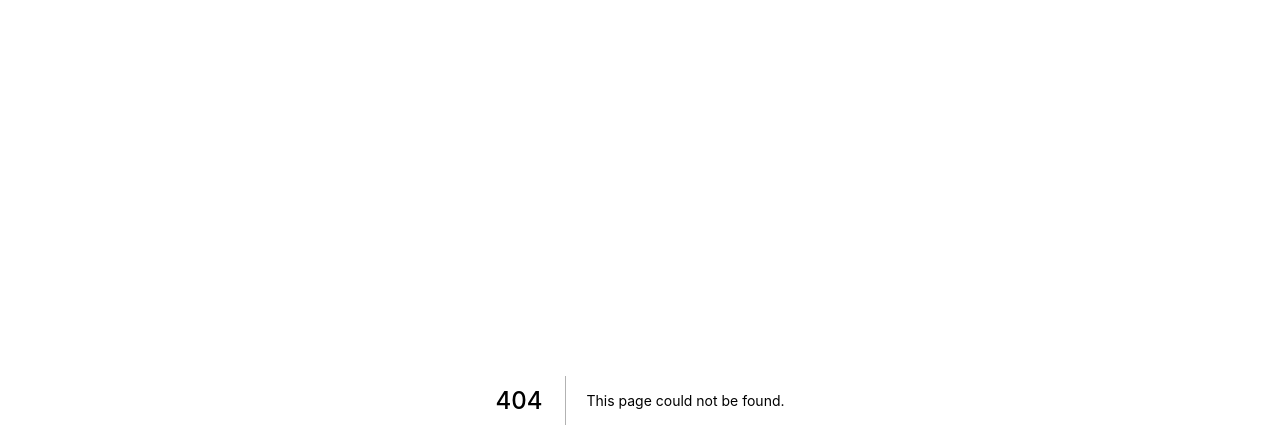
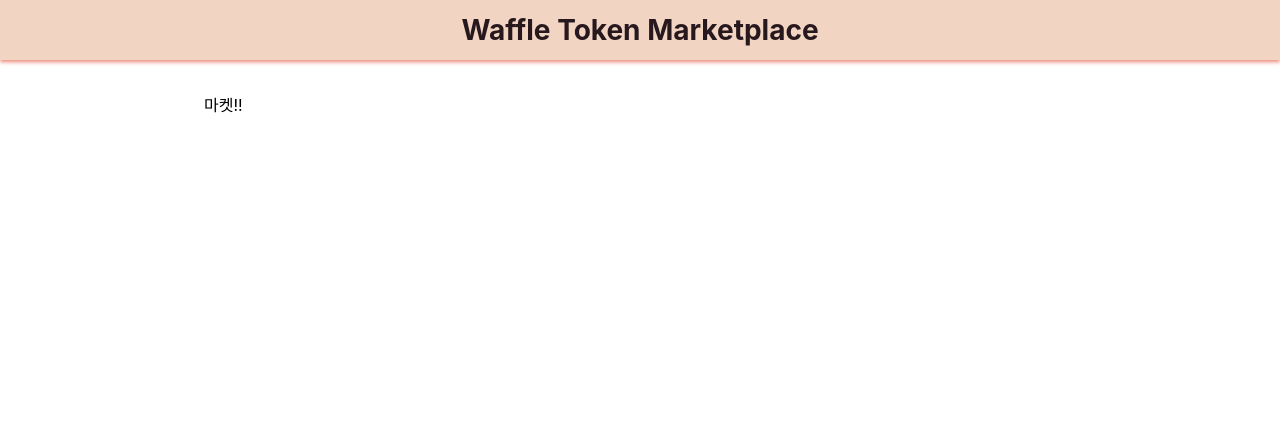
Before and after one commit to wafflestudio/smart-contract, a Next.js app in the folder marketplace_front/: page /market in a window 1280 px wide. Before the commit this address had no page. Shown: the top 448 px of the page. Built offline with nearby package versions, Linux system fonts and the light colour scheme.

Commit message:
Add Market page

```diff
--- a/marketplace_front/components/organisms/market-banner/market-banner.tsx
+++ b/marketplace_front/components/organisms/market-banner/market-banner.tsx
@@ -1,4 +1,5 @@
 import classNames from 'classnames';
+import Link from 'next/link';
 
 import styles from './market-banner.module.scss';
 
--- /dev/null
+++ b/marketplace_front/components/pages/market/market.tsx
@@ -0,0 +1,11 @@
+import React from 'react';
+
+import { Layout } from '../../templates';
+
+export function Market() {
+  return (
+    <Layout>
+      <div>마켓!!</div>
+    </Layout>
+  );
+}
--- /dev/null
+++ b/marketplace_front/pages/market/index.tsx
@@ -0,0 +1,8 @@
+import type { NextPage } from 'next';
+
+import { Market } from '../../components/pages/market/market';
+const MarketPage: NextPage = () => {
+  return <Market />;
+};
+
+export default MarketPage;
```
